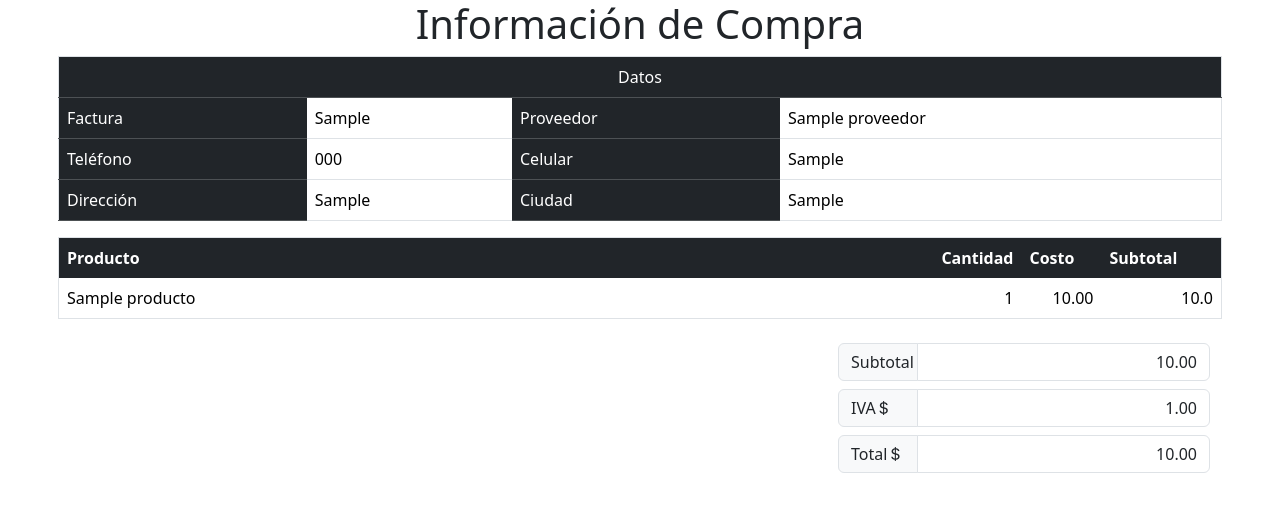
After one commit to GeeckoEc/comercial_alpha2, a Django app: page /compras/imprimir/1 in a window 1280 px wide. The commit adds this page. Shown: the top 512 px of the page. Run offline with Django 5.2, Linux system fonts and the light colour scheme; tables that the repository leaves empty hold one stand-in row (values such as "Sample post"); some libraries are stand-ins or nearby versions.

Commit message:
Crud Compras

```diff
--- a/comercial/models.py
+++ b/comercial/models.py
@@ -22,6 +22,8 @@ class Compra (models.Model): ## TO-DO
     estado          =   models.BooleanField(default=True)
     factura         =   models.CharField(max_length=50, unique=True)
     fecha           =   models.DateTimeField(auto_now_add=True)
+    subtotal        =   models.DecimalField(max_digits=10, decimal_places=2, default=0)
+    iva             =   models.DecimalField(max_digits=10, decimal_places=2, default=0)
     total           =   models.DecimalField(max_digits=10, decimal_places=2, default=0)
 
     def __str__(self):
--- /dev/null
+++ b/comercial/templates/compras/imprimir.html
@@ -0,0 +1,97 @@
+<!DOCTYPE html>
+<html lang="es">
+<head>
+    <meta charset="UTF-8">
+    <meta name="viewport" content="width=device-width, initial-scale=1.0">
+    <title>Imprimir Compra</title>
+    {% include 'includes/header.html' %}
+    <style>
+        @media print {
+            * {
+                -webkit-print-color-adjust: exact;
+                font-size: small;
+            }
+        .table-dark {
+            background-color: #000 !important;
+            color: #fff !important;
+        }
+        .table-dark th, .table-dark td {
+            border-color: #000 !important;
+        }
+        }
+    </style>
+</head>
+<body>
+    <div class="container px-0">
+        <div class="row">
+            <h1 class="text-center">Información de Compra</h1>
+            <table class="table border">
+                <tbody>
+                    <tr><td colspan="4" class="text-center table-dark">Datos</td></tr>
+                    <tr>
+
+                        <td class="table-dark">Factura</td>
+                        <td>{{compra.factura}}</td>
+                        <td class="table-dark">Proveedor</td>
+                        <td>{{compra.proveedor.nombre}}</td>
+                    </tr>
+                    <tr>
+                        <td class="table-dark">Teléfono</td>
+                        <td>{{compra.proveedor.telefono}}</td>
+                        <td class="table-dark">Celular</td>
+                        <td>{{compra.proveedor.celular}}</td>
+                    </tr>
+                    <tr>
+                        <td class="table-dark">Dirección</td>
+                        <td>{{compra.proveedor.direccion}}</td>
+                        <td class="table-dark">Ciudad</td>
+                        <td>{{compra.proveedor.ciudad}}</td>
+                    </tr>
+                </tbody>
+            </table>
+            <table class="table table-borderless border">
+                <thead class="table-dark">
+                    <th>Producto</th>
+                    <th style="width: 80px;">Cantidad</th>
+                    <th style="width: 80px;">Costo</th>
+                    <th style="width: 120px;">Subtotal</th>
+                </thead>
+                <tbody>
+                    {% for producto, total in items %}
+                    <tr>
+                        <td>{{producto.producto.nombre}}</td>
+                        <td class="text-end">{{producto.cantidad}}</td>
+                        <td class="text-end">{{producto.costo}}</td>
+                        <td class="text-end">{{total}}</td>
+                    </tr>
+                    {% endfor %}
+                </tbody>
+            </table>
+                <div class="row px-0">
+                    <div class="col"></div>
+                    <div class="col"></div>
+                    <div class="col px-0">
+                        <div class="input-group my-2">
+                            <span class="input-group-text" style="width: 80px;">Subtotal <i class="bi bi-currency-dollar"></i></span>
+                            <input type="text" class="form-control" style="text-align: right;" name="subtotal" id="subtotal" title="subtotal" value="{{compra.subtotal}}" readonly>
+                        </div>
+                        <div class="input-group my-2">
+                            <span class="input-group-text" style="width: 80px;">IVA <i class="bi bi-currency-dollar"></i></span>
+                            <input type="text" class="form-control" style="text-align: right;" name="iva" id="iva" title="iva" value="{{compra.iva}}" readonly>
+                        </div>
+                        <div class="input-group my-2">
+                            <span class="input-group-text" style="width: 80px;">Total <i class="bi bi-currency-dollar"></i></span>
+                            <input type="text" class="form-control" style="text-align: right;" name="total" id="total" title="total" value="{{compra.total}}" readonly>
+                        </div>
+                    </div>
+                </div>
+        </div>
+    </div>
+</body>
+    {% include 'includes/scripts.html' %}
+    <script>
+        $(document).ready(()=>{
+            window.print()
+        })
+    </script>
+</html>
--- a/comercial/templates/compras/lista.html
+++ b/comercial/templates/compras/lista.html
@@ -12,7 +12,7 @@
         <div class="row my-5 pt-5">
             <div class="d-flex justify-content-between">
                 <h1>Compras</h1>
-                <button type="button" class="btn btn-primary px-5"><i class="bi bi-plus-circle"></i> Nueva Compra</button>
+                <button type="button" class="btn btn-primary px-5" onclick="nueva()"><i class="bi bi-plus-circle"></i> Nueva Compra</button>
             </div>
             <div class="row my-3 px-0">
                 <dic class="col">
--- a/comercial/templates/includes/ventas/js-nueva-venta.html
+++ b/comercial/templates/includes/ventas/js-nueva-venta.html
@@ -321,7 +321,7 @@
                                 icon:               'fa fa-circle-check',
                                 title:              'Procesar Venta',
                                 type:               'green',
-                                content:            respuesta.message + '\n¿Desea realizar una nueva ventas?',
+                                content:            respuesta.message + '\n¿Desea realizar una nueva venta?',
                                 theme:              'modern',
                                 animateFromElement: false,
                                 buttons:            {
--- a/comercial/views.py
+++ b/comercial/views.py
@@ -302,6 +302,19 @@ def crear_compra (request):
 def lista_compras (request):
     return render(request, 'compras/lista.html')
 
+def imprimir_compra (request, id):
+    compra  =   get_object_or_404(Compra, id=id)
+    items   =   compra.item_compra_set.all()
+    resultados = []
+    for item in items:
+        total = float(item.cantidad) * float(item.costo)
+        resultados.append((item, total))
+    contenido   =   {
+        'compra':   compra,
+        'items':   resultados,
+    }
+    return render(request, 'compras/imprimir.html', contenido)
+
 def gestion_compras (request):
     if request.method == 'POST':
         if request.POST['accion'] == 'lista_compras':
@@ -329,6 +342,8 @@ def gestion_compras (request):
                 compra.factura      =   request.POST['factura']
                 compra.proveedor    =   Proveedor.objects.get(id=request.POST['proveedor'])
                 compra.fecha        =   datetime.now()
+                compra.subtotal     =   request.POST['subtotal']
+                compra.iva          =   request.POST['iva']
                 compra.total        =   request.POST['total']
                 compra.save()
                 items = json.loads(request.POST['items'])
@@ -338,7 +353,7 @@ def gestion_compras (request):
                     nuevo_kardex    =   Kardex.objects.create(
                         producto        =   producto,
                         transaccion     =   'Compra',
-                        costo           =   item['costo'],
+                        costo           =   float(item['costo'])*1.15,
                         precio          =   kardex.precio,
                         cantidad        =   item['cantidad'],
                         stock           =   int(kardex.stock) + int(item['cantidad'])
@@ -347,13 +362,45 @@ def gestion_compras (request):
                         compra          =   compra,
                         producto        =   producto,
                         cantidad        =   item['cantidad'],
-                        costo           =   item['costo']
+                        costo           =   float(item['costo'])*1.15
                     )
                 return JsonResponse({'success': True, 'message': 'La compra fue creada correctamente.'}, status=201)
             except Exception as e:
                 response_data   =   {
                     'success': False,
                     'message': 'Error al crear la compra: {}'.format(str(e))
+                }
+                return JsonResponse(response_data, status=500)
+        elif request.POST['accion'] == 'anular_compra':
+            try:
+                compra = Compra.objects.get(id=request.POST['id'])
+                compra.estado = False
+                compra.save()
+                response_data = {
+                    'success': True,
+                    'message': 'La compra fue anulada correctamente.',
+                }
+                return JsonResponse(response_data, status=201)
+            except Exception as e:
+                response_data = {
+                    'success': False,
+                    'message': 'Error al anular la compra: {}'.format(str(e))
+                }
+                return JsonResponse(response_data, status=500)
+        elif request.POST['accion'] == 'habilitar_compra':
+            try:
+                compra = Compra.objects.get(id=request.POST['id'])
+                compra.estado = True
+                compra.save()
+                response_data = {
+                    'success': True,
+                    'message': 'La compra fue habilitada correctamente.',
+                }
+                return JsonResponse(response_data, status=201)
+            except Exception as e:
+                response_data = {
+                    'success': False,
+                    'message': 'Error al habilitar la compra: {}'.format(str(e))
                 }
                 return JsonResponse(response_data, status=500)
         elif request.POST['accion'] == 'info_compra':
@@ -632,6 +679,8 @@ def gestion_ventas (request):
                 venta.factura   =   request.POST['factura']
                 venta.cliente   =   Cliente.objects.get(identificacion=request.POST['cliente'])
                 venta.fecha     =   datetime.now()
+                venta.subtotal  =   request.POST['subtotal']
+                venta.iva       =   request.POST['iva']
                 venta.total     =   request.POST['total']
                 venta.save()
                 for item in json.loads(request.POST['items']):
--- a/comercial_alpha2/urls.py
+++ b/comercial_alpha2/urls.py
@@ -17,7 +17,7 @@ Including another URLconf
 
 from django.contrib import admin
 from django.urls import path
-from comercial.views import index, info_producto, lista_productos, gestion_productos, crear_compra, gestion_compras, lista_proveedores, gestion_proveedores, lista_marcas, gestion_marcas, crear_venta, gestion_ventas, lista_clientes, gestion_clientes, lista_compras, iniciar_sesion, cerrar_sesion, registrar_usuario, lista_usuarios, editar_usuario, deshabilitar_usuario, mostrar_usuario
+from comercial.views import index, info_producto, lista_productos, gestion_productos, crear_compra, gestion_compras, lista_proveedores, gestion_proveedores, lista_marcas, gestion_marcas, crear_venta, gestion_ventas, lista_clientes, gestion_clientes, lista_compras, iniciar_sesion, cerrar_sesion, registrar_usuario, lista_usuarios, editar_usuario, deshabilitar_usuario, mostrar_usuario, imprimir_compra
 
 urlpatterns = [
     path("", index, name="index"),
@@ -26,6 +26,7 @@ urlpatterns = [
     path('productos/lista/', lista_productos, name="lista_productos"),
     path('productos/gestion/', gestion_productos, name="gestion_productos"),
     path('compras/crear/', crear_compra, name="crear_compra"),
+    path('compras/imprimir/<int:id>', imprimir_compra, name="imprimir_compra"),
     path('compras/lista', lista_compras, name="lista_compras"),
     path('gestion_compras/', gestion_compras, name="gestion_compras"),
     path('proveedores/lista', lista_proveedores, name="lista_proveedores"),
```
Also changed, not shown: comercial/admin.py (+21 -3 lines), comercial/templates/compras/crear.html (+16 -5 lines), comercial/templates/includes/compras/js-compras.html (+77 -3 lines), comercial/templates/includes/compras/js-nueva-compra.html (+46 -10 lines), comercial/migrations/0024_compra_iva_compra_subtotal.py (added).
